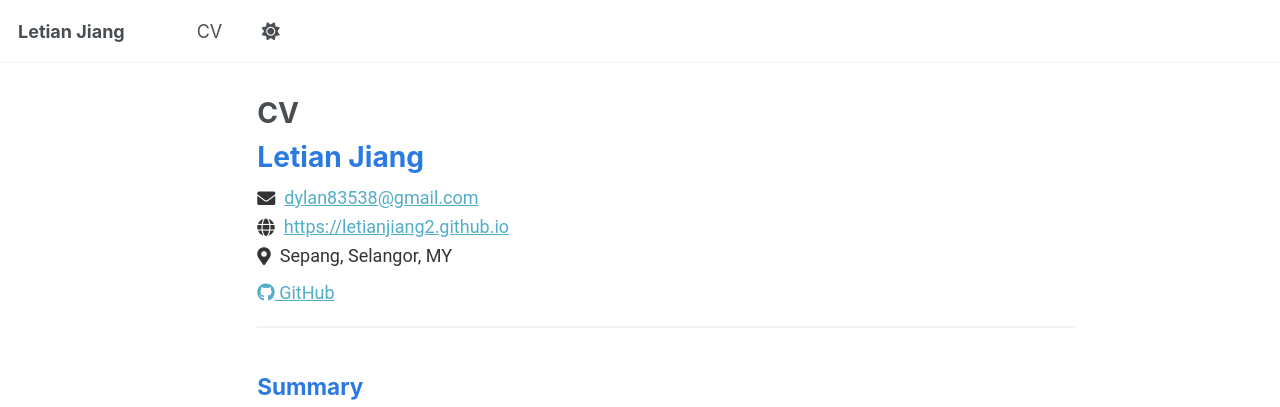
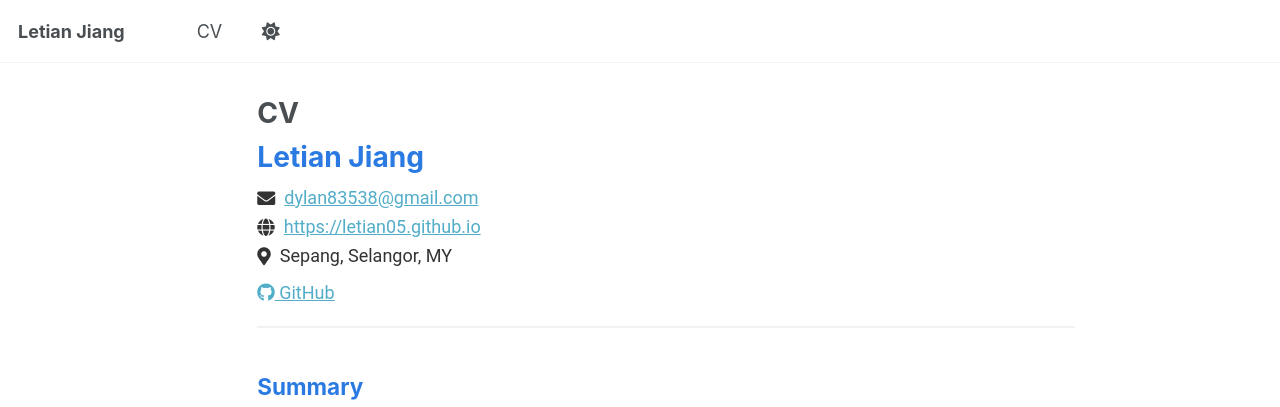
Before and after one commit to LetianJiang2/letianjiang2.github.io, a Jekyll site: the page built from _pages/cv-json.md, in a window 1280 px wide and 900 px high. Shown: the top 407 px of the window. Built offline with Jekyll 4.4.1, drawn with Linux system fonts in a browser that asks for light colours.

Commit message:
Update repository links in configuration files to reflect correct GitHub username

```diff
--- a/_config.yml
+++ b/_config.yml
@@ -13,7 +13,7 @@ title                    : "Letian Jiang" # the title of your site, e.g. "My Aca
 title_separator          : "-"
 name                     : &name "Letian Jiang"
 description              : &description "Undergraduate student at Xiamen University Malaysia"
-repository               : "letianjiang2/letianjiang2.github.io"
+repository               : "letianjiang05/letianjiang05.github.io"
 
 # Site Author - The following control what appear as part of the author content on the side bar.
 #               If a field is blank the icon and link will not appear, otherwise it will be shown.
@@ -26,7 +26,7 @@ author:
   location         : "Sepang Malaysia"
   email            : "dylan83538@gmail.com"
 
-  github           : "https://github.com/letianjiang2"
+  github           : "https://github.com/letianjiang05"
 # Publication Category - The following the list of publication categories and their headings
 publication_category:
   books:
--- a/_data/cv.json
+++ b/_data/cv.json
@@ -2,7 +2,7 @@
   "basics": {
     "name": "Letian Jiang",
     "email": "<a href=\"mailto:dylan83538@gmail.com\">dylan83538@gmail.com</a>",
-    "website": "https://letianjiang2.github.io",
+    "website": "https://letian05.github.io",
     "summary": "Currently an undergraduate student at Xiamen University Malaysia, pursuing a degree in Computer Science. ",
     "location": {
       "city": "Sepang",
@@ -12,8 +12,8 @@
     "profiles": [
       {
         "network": "GitHub",
-        "username": "letianjiang2",
-        "url": "https://github.com/letianjiang2"
+        "username": "letianjiang05",
+        "url": "https://github.com/letianjiang05"
       }
     ]
   },
```
